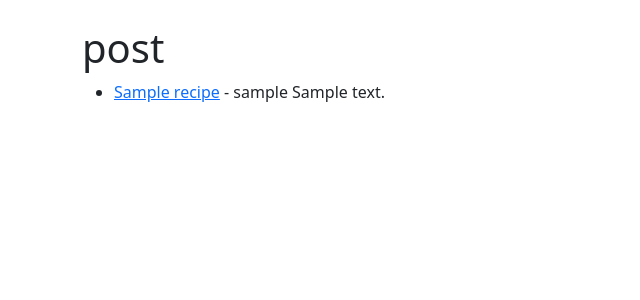
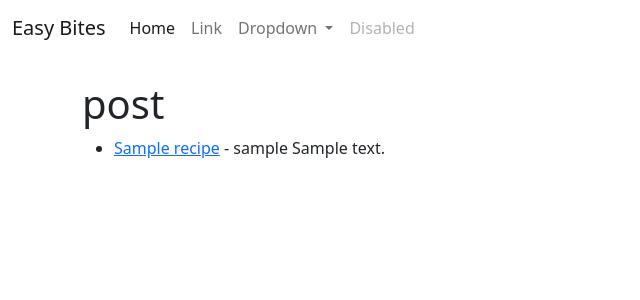
Before and after one commit to LanaCreegan/Recipe-Blog-PP4, a Django app: page / in a window 1280 px wide. Shown: the top 300 px of the page, without its empty margins (0-640 px from the left). Run offline with Django 4.2, Linux system fonts and the light colour scheme; tables that the repository leaves empty hold one stand-in row (values such as "Sample post").

Commit message:
Add navbar

```diff
--- a/templates/base.html
+++ b/templates/base.html
@@ -8,6 +8,40 @@
     <title>Bootstrap demo</title>
   </head>
   <body>
+    <header>
+        <nav class="navbar navbar-expand-lg navbar-light bg-body-tertiary">
+            <div class="container-fluid">
+              <a class="navbar-brand" href="{% url 'recipe_view' %}">Easy Bites</a>
+              <button class="navbar-toggler" type="button" data-bs-toggle="collapse" data-bs-target="#navbarSupportedContent" aria-controls="navbarSupportedContent" aria-expanded="false" aria-label="Toggle navigation">
+                <span class="navbar-toggler-icon"></span>
+              </button>
+              <div class="collapse navbar-collapse" id="navbarSupportedContent">
+                <ul class="navbar-nav me-auto mb-2 mb-lg-0">
+                  <li class="nav-item">
+                    <a class="nav-link active" aria-current="page" href="#">Home</a>
+                  </li>
+                  <li class="nav-item">
+                    <a class="nav-link" href="#">Link</a>
+                  </li>
+                  <li class="nav-item dropdown">
+                    <a class="nav-link dropdown-toggle" href="#" role="button" data-bs-toggle="dropdown" aria-expanded="false">
+                      Dropdown
+                    </a>
+                    <ul class="dropdown-menu">
+                      <li><a class="dropdown-item" href="#">Action</a></li>
+                      <li><a class="dropdown-item" href="#">Another action</a></li>
+                      <li><hr class="dropdown-divider"></li>
+                      <li><a class="dropdown-item" href="#">Something else here</a></li>
+                    </ul>
+                  </li>
+                  <li class="nav-item">
+                    <a class="nav-link disabled" aria-disabled="true">Disabled</a>
+                  </li>
+                </ul>
+              </div>
+            </div>
+          </nav>
+          </header>
 
 <br/>
     <div class="container">
```
